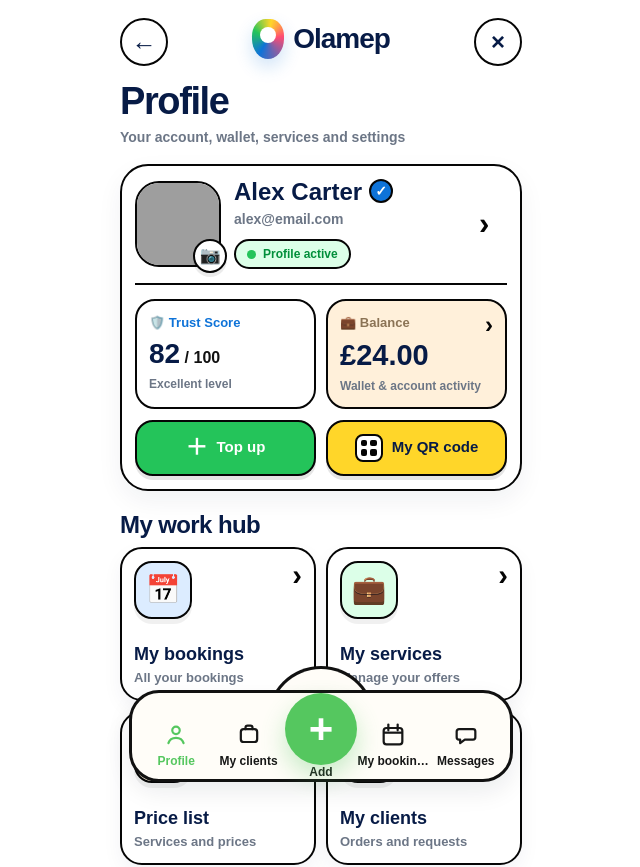
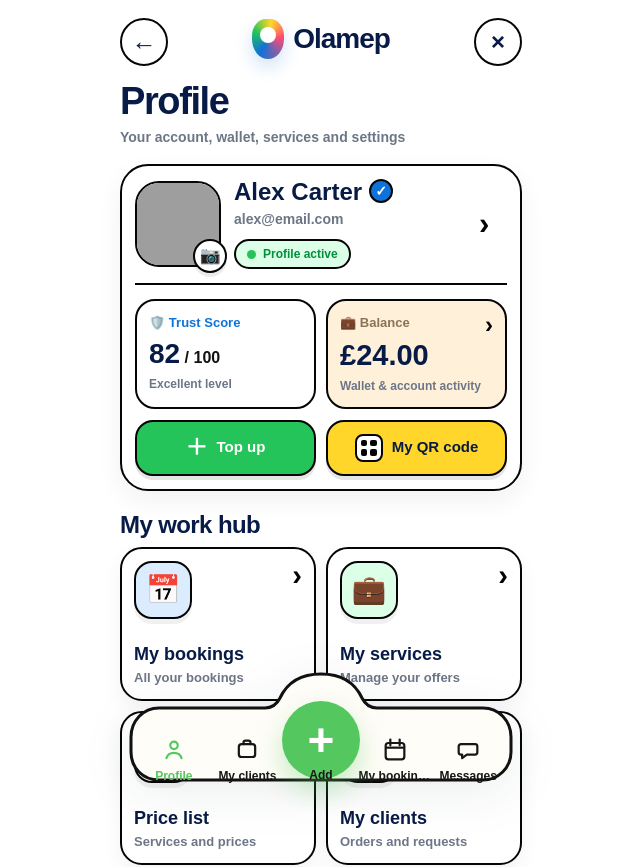
Before and after one commit to bellasalon4u-source/mapbookapp, a Next.js app: page /profile in a window 1280 px wide. Shown: the top 867 px of the page, without its empty margins (319-959 px from the left). Built offline with nearby package versions, Linux system fonts and the light colour scheme; grey boxes are pictures that could not be loaded.

Commit message:
git add components/common/BottomNav.tsx git commit -m "Fix bottom nav notch and temporary profile menu"

```diff
--- a/components/common/BottomNav.tsx
+++ b/components/common/BottomNav.tsx
@@ -1,6 +1,13 @@
 'use client';
 
-import { useEffect, useMemo, useRef, useState, type CSSProperties } from 'react';
+import {
+  useCallback,
+  useEffect,
+  useMemo,
+  useRef,
+  useState,
+  type CSSProperties,
+} from 'react';
 import { usePathname, useRouter } from 'next/navigation';
 import {
   getSavedLanguage,
@@ -35,8 +42,6 @@ const BRAND = {
   pink: '#ff4fa0',
 };
 
-const AUTO_HIDE_MS = 3000;
-
 const addMenuTexts: Record<
   AppLanguage,
   {
@@ -65,13 +70,13 @@ const publicItems: NavItem[] = [
     label: {
       EN: 'Home',
       ES: 'Inicio',
-      RU: 'Home',
-      UA: 'Home',
-      CZ: 'Home',
+      RU: 'Главная',
+      UA: 'Головна',
+      CZ: 'Domů',
       DE: 'Home',
       IT: 'Home',
-      FR: 'Home',
-      AR: 'Home',
+      FR: 'Accueil',
+      AR: 'الرئيسية',
       PL: 'Home',
     },
   },
@@ -80,15 +85,15 @@ const publicItems: NavItem[] = [
     href: '/messages',
     label: {
       EN: 'Messages',
-      ES: 'Messages',
-      RU: 'Messages',
-      UA: 'Messages',
-      CZ: 'Messages',
-      DE: 'Messages',
-      IT: 'Messages',
+      ES: 'Mensajes',
+      RU: 'Сообщения',
+      UA: 'Повідомл.',
+      CZ: 'Zprávy',
+      DE: 'Nachr.',
+      IT: 'Messaggi',
       FR: 'Messages',
-      AR: 'Messages',
-      PL: 'Messages',
+      AR: 'رسائل',
+      PL: 'Wiadom.',
     },
   },
   {
@@ -97,15 +102,15 @@ const publicItems: NavItem[] = [
     accent: true,
     label: {
       EN: 'Add',
-      ES: 'Add',
-      RU: 'Add',
-      UA: 'Add',
-      CZ: 'Add',
-      DE: 'Add',
-      IT: 'Add',
-      FR: 'Add',
-      AR: 'Add',
-      PL: 'Add',
+      ES: 'Añadir',
+      RU: 'Добавить',
+      UA: 'Додати',
+      CZ: 'Přidat',
+      DE: 'Plus',
+      IT: 'Aggiungi',
+      FR: 'Ajouter',
+      AR: 'إضافة',
+      PL: 'Dodaj',
     },
   },
   {
@@ -113,15 +118,15 @@ const publicItems: NavItem[] = [
     href: '/bookings',
     label: {
       EN: 'Bookings',
-      ES: 'Bookings',
-      RU: 'Bookings',
-      UA: 'Bookings',
-      CZ: 'Bookings',
-      DE: 'Bookings',
-      IT: 'Bookings',
-      FR: 'Bookings',
-      AR: 'Bookings',
-      PL: 'Bookings',
+      ES: 'Reservas',
+      RU: 'Брони',
+      UA: 'Броні',
+      CZ: 'Rezervace',
+      DE: 'Buchungen',
+      IT: 'Prenot.',
+      FR: 'Réserv.',
+      AR: 'حجوزات',
+      PL: 'Rezerw.',
     },
   },
   {
@@ -129,15 +134,15 @@ const publicItems: NavItem[] = [
     href: '/profile',
     label: {
       EN: 'Profile',
-      ES: 'Profile',
-      RU: 'Profile',
-      UA: 'Profile',
-      CZ: 'Profile',
-      DE: 'Profile',
-      IT: 'Profile',
-      FR: 'Profile',
-      AR: 'Profile',
-      PL: 'Profile',
+      ES: 'Perfil',
+      RU: 'Профиль',
+      UA: 'Профіль',
+      CZ: 'Profil',
+      DE: 'Profil',
+      IT: 'Profilo',
+      FR: 'Profil',
+      AR: 'حسابي',
+      PL: 'Profil',
     },
   },
 ];
@@ -323,13 +328,56 @@ function NavIcon({ itemKey, active }: { itemKey: NavKey; active: boolean }) {
   return null;
 }
 
+function NavShellShape() {
+  return (
+    <svg
+      viewBox="0 0 384 98"
+      preserveAspectRatio="none"
+      style={{
+        position: 'absolute',
+        inset: 0,
+        width: '100%',
+        height: '100%',
+        overflow: 'visible',
+        filter: 'drop-shadow(0 10px 24px rgba(15,23,42,0.08))',
+        zIndex: 1,
+        pointerEvents: 'none',
+      }}
+    >
+      <path
+        d="
+          M 30 24
+          H 136
+          C 143 24 148 20 151 14
+          C 158 -1 172 -10 192 -10
+          C 212 -10 226 -1 233 14
+          C 236 20 241 24 248 24
+          H 354
+          C 370 24 382 37 382 53
+          V 68
+          C 382 84 369 96 354 96
+          H 30
+          C 14 96 2 84 2 68
+          V 53
+          C 2 37 14 24 30 24
+          Z
+        "
+        fill={BRAND.cream}
+        stroke={BRAND.border}
+        strokeWidth="3"
+        strokeLinejoin="round"
+      />
+    </svg>
+  );
+}
+
 export default function BottomNav({ active: activeProp, onAddClick }: BottomNavProps) {
   const router = useRouter();
   const pathname = usePathname();
 
   const [language, setLanguage] = useState<AppLanguage>('EN');
   const [addMenuOpen, setAddMenuOpen] = useState(false);
-  const [navVisible, setNavVisible] = useState(true);
+  const [profileNavVisible, setProfileNavVisible] = useState(true);
   const [unreadMessagesCount, setUnreadMessagesCount] = useState(0);
 
   const hideTimerRef = useRef<ReturnType<typeof setTimeout> | null>(null);
@@ -377,45 +425,23 @@ export default function BottomNav({ active: activeProp, onAddClick }: BottomNavP
     activeProp === 'profile' ||
     activeProp === 'clients';
 
-  const showNavTemporarily = () => {
-    setNavVisible(true);
+  const showProfileNavTemporarily = useCallback(() => {
+    if (!isProfileArea) return;
+
+    setProfileNavVisible(true);
 
     if (hideTimerRef.current) {
       clearTimeout(hideTimerRef.current);
     }
 
-    if (addMenuOpen) return;
-
     hideTimerRef.current = setTimeout(() => {
-      setNavVisible(false);
-    }, AUTO_HIDE_MS);
-  };
+      setProfileNavVisible(false);
+    }, 3000);
+  }, [isProfileArea]);
 
   useEffect(() => {
-    showNavTemporarily();
-
-    window.addEventListener('scroll', showNavTemporarily, { passive: true });
-    window.addEventListener('touchstart', showNavTemporarily, { passive: true });
-    window.addEventListener('mousedown', showNavTemporarily);
-    window.addEventListener('focus', showNavTemporarily);
-    window.addEventListener('pageshow', showNavTemporarily);
-
-    return () => {
-      window.removeEventListener('scroll', showNavTemporarily);
-      window.removeEventListener('touchstart', showNavTemporarily);
-      window.removeEventListener('mousedown', showNavTemporarily);
-      window.removeEventListener('focus', showNavTemporarily);
-      window.removeEventListener('pageshow', showNavTemporarily);
-
-      if (hideTimerRef.current) {
-        clearTimeout(hideTimerRef.current);
-      }
-    };
-  }, [pathname, addMenuOpen]);
-
-  useEffect(() => {
-    if (addMenuOpen) {
-      setNavVisible(true);
+    if (!isProfileArea) {
+      setProfileNavVisible(true);
 
       if (hideTimerRef.current) {
         clearTimeout(hideTimerRef.current);
@@ -424,12 +450,44 @@ export default function BottomNav({ active: activeProp, onAddClick }: BottomNavP
       return;
     }
 
-    showNavTemporarily();
-  }, [addMenuOpen]);
+    showProfileNavTemporarily();
+
+    window.addEventListener('scroll', showProfileNavTemporarily, { passive: true });
+    window.addEventListener('touchstart', showProfileNavTemporarily, { passive: true });
+    window.addEventListener('focus', showProfileNavTemporarily);
+    window.addEventListener('pageshow', showProfileNavTemporarily);
+
+    return () => {
+      window.removeEventListener('scroll', showProfileNavTemporarily);
+      window.removeEventListener('touchstart', showProfileNavTemporarily);
+      window.removeEventListener('focus', showProfileNavTemporarily);
+      window.removeEventListener('pageshow', showProfileNavTemporarily);
+
+      if (hideTimerRef.current) {
+        clearTimeout(hideTimerRef.current);
+      }
+    };
+  }, [pathname, isProfileArea, showProfileNavTemporarily]);
+
+  useEffect(() => {
+    if (addMenuOpen) {
+      setProfileNavVisible(true);
+
+      if (hideTimerRef.current) {
+        clearTimeout(hideTimerRef.current);
+      }
+
+      return;
+    }
+
+    if (isProfileArea) {
+      showProfileNavTemporarily();
+    }
+  }, [addMenuOpen, isProfileArea, showProfileNavTemporarily]);
 
   const addText = useMemo(() => getAddText(language), [language]);
   const items = isProfileArea ? profileItems : publicItems;
-  const shouldShowNav = navVisible || addMenuOpen;
+  const shouldShowNav = !isProfileArea || profileNavVisible || addMenuOpen;
 
   const getIsActive = (key: NavKey, href: string) => {
     if (addMenuOpen && key === 'add') return true;
@@ -468,8 +526,6 @@ export default function BottomNav({ active: activeProp, onAddClick }: BottomNavP
   };
 
   const handleAddClick = () => {
-    setNavVisible(true);
-
     if (onAddClick) {
       onAddClick();
       return;
@@ -495,28 +551,6 @@ export default function BottomNav({ active: activeProp, onAddClick }: BottomNavP
 
   return (
     <>
-      {!shouldShowNav && !addMenuOpen ? (
-        <button
-          type="button"
-          aria-label="Open navigation"
-          onClick={showNavTemporarily}
-          style={{
-            position: 'fixed',
-            left: '50%',
-            bottom: 'calc(10px + env(safe-area-inset-bottom))',
-            transform: 'translateX(-50%)',
-            width: 82,
-            height: 26,
-            borderRadius: 999,
-            border: `2px solid ${BRAND.border}`,
-            background: 'rgba(255,253,248,0.95)',
-            zIndex: 1198,
-            cursor: 'pointer',
-            boxShadow: '0 8px 18px rgba(15,23,42,0.10)',
-          }}
-        />
-      ) : null}
-
       {addMenuOpen ? (
         <div
           onClick={() => setAddMenuOpen(false)}
@@ -620,15 +654,13 @@ export default function BottomNav({ active: activeProp, onAddClick }: BottomNavP
       ) : null}
 
       <div
-        onMouseEnter={showNavTemporarily}
-        onTouchStart={showNavTemporarily}
         style={{
           position: 'fixed',
           left: '50%',
           bottom: 'calc(18px + env(safe-area-inset-bottom))',
           transform: shouldShowNav
             ? 'translateX(-50%) translateY(0)'
-            : 'translateX(-50%) translateY(150px)',
+            : 'translateX(-50%) translateY(132px)',
           opacity: shouldShowNav ? 1 : 0,
           width: 'calc(100% - 44px)',
           maxWidth: 384,
@@ -637,39 +669,22 @@ export default function BottomNav({ active: activeProp, onAddClick }: BottomNavP
           transition: 'transform 0.34s ease, opacity 0.22s ease',
         }}
       >
-        <div style={{ position: 'relative', height: 92 }}>
-          <div
-            style={{
-              position: 'absolute',
-              left: '50%',
-              top: -24,
-              transform: 'translateX(-50%)',
-              width: 108,
-              height: 62,
-              borderTopLeftRadius: 999,
-              borderTopRightRadius: 999,
-              background: BRAND.cream,
-              borderTop: `3px solid ${BRAND.border}`,
-              borderLeft: `3px solid ${BRAND.border}`,
-              borderRight: `3px solid ${BRAND.border}`,
-              zIndex: 1,
-            }}
-          />
+        <div style={{ position: 'relative', height: 98 }}>
+          <NavShellShape />
 
           <div
             style={{
               position: 'absolute',
-              inset: 0,
-              background: BRAND.cream,
-              border: `3px solid ${BRAND.border}`,
-              borderRadius: 30,
-              boxShadow: '0 10px 24px rgba(15,23,42,0.08)',
+              left: 0,
+              right: 0,
+              top: 24,
+              height: 72,
               display: 'grid',
               gridTemplateColumns: 'repeat(5, minmax(0, 1fr))',
               alignItems: 'center',
-              padding: '12px 8px 8px',
+              padding: '7px 8px 6px',
               boxSizing: 'border-box',
-              zIndex: 2,
+              zIndex: 3,
             }}
           >
             {items.map((item) => {
@@ -697,26 +712,26 @@ export default function BottomNav({ active: activeProp, onAddClick }: BottomNavP
                       gap: 2,
                       position: 'relative',
                       zIndex: 5,
-                      height: 78,
+                      height: 88,
                       minWidth: 0,
                       overflow: 'visible',
+                      transform: 'translateY(-18px)',
                     }}
                   >
                     <span
                       style={{
-                        width: 72,
-                        height: 72,
+                        width: 78,
+                        height: 78,
                         borderRadius: '50%',
                         background: BRAND.green,
                         color: '#ffffff',
                         display: 'inline-flex',
                         alignItems: 'center',
                         justifyContent: 'center',
-                        fontSize: 42,
+                        fontSize: 46,
                         fontWeight: 700,
                         lineHeight: 1,
-                        boxShadow: '0 11px 25px rgba(85,199,95,0.32)',
-                        transform: 'translateY(-17px)',
+                        boxShadow: '0 12px 28px rgba(85,199,95,0.34)',
                         flexShrink: 0,
                       }}
                     >
@@ -726,9 +741,9 @@ export default function BottomNav({ active: activeProp, onAddClick }: BottomNavP
                     <span
                       title={label}
                       style={{
-                        marginTop: -18,
+                        marginTop: -12,
                         width: '100%',
-                        maxWidth: 76,
+                        maxWidth: 78,
                         display: 'block',
                         textAlign: 'center',
                         fontSize: language === 'RU' || language === 'UA' ? 10.5 : 12,
@@ -781,7 +796,7 @@ export default function BottomNav({ active: activeProp, onAddClick }: BottomNavP
                     <span
                       style={{
                         position: 'absolute',
-                        top: 3,
+                        top: 2,
                         right: '17%',
                         minWidth: 22,
                         height: 22,
```
